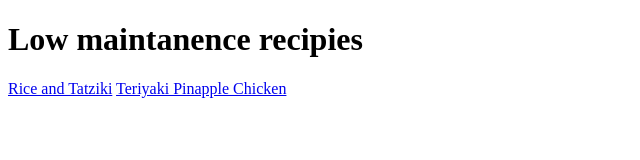
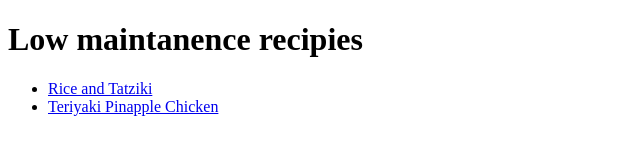
Before and after one commit to KassemYamak/Odin-recipies, a plain HTML site: page index.html in a window 1280 px wide. Shown: the whole page, without its empty margins (0-640 px from the left). Drawn offline with Linux system fonts and the light colour scheme.

Commit message:
Fix link error to Tzatziki.html

```diff
--- a/index.html
+++ b/index.html
@@ -9,8 +9,9 @@
 <body>
     <h1>Low maintanence recipies</h1>
 
-    <a href="./recipies/Tatziki.html">Rice and Tatziki</a>
-    <a href="./recipies/Teriyaki Pinapple Chicken.html">Teriyaki Pinapple Chicken</a>
-
+    <ul>
+        <li><a href="./recipies/Tzatziki.html">Rice and Tatziki</a></li>
+        <li><a href="./recipies/Teriyaki Pinapple Chicken.html">Teriyaki Pinapple Chicken</a></li>
+    </ul>
 </body>
 </html>
```
